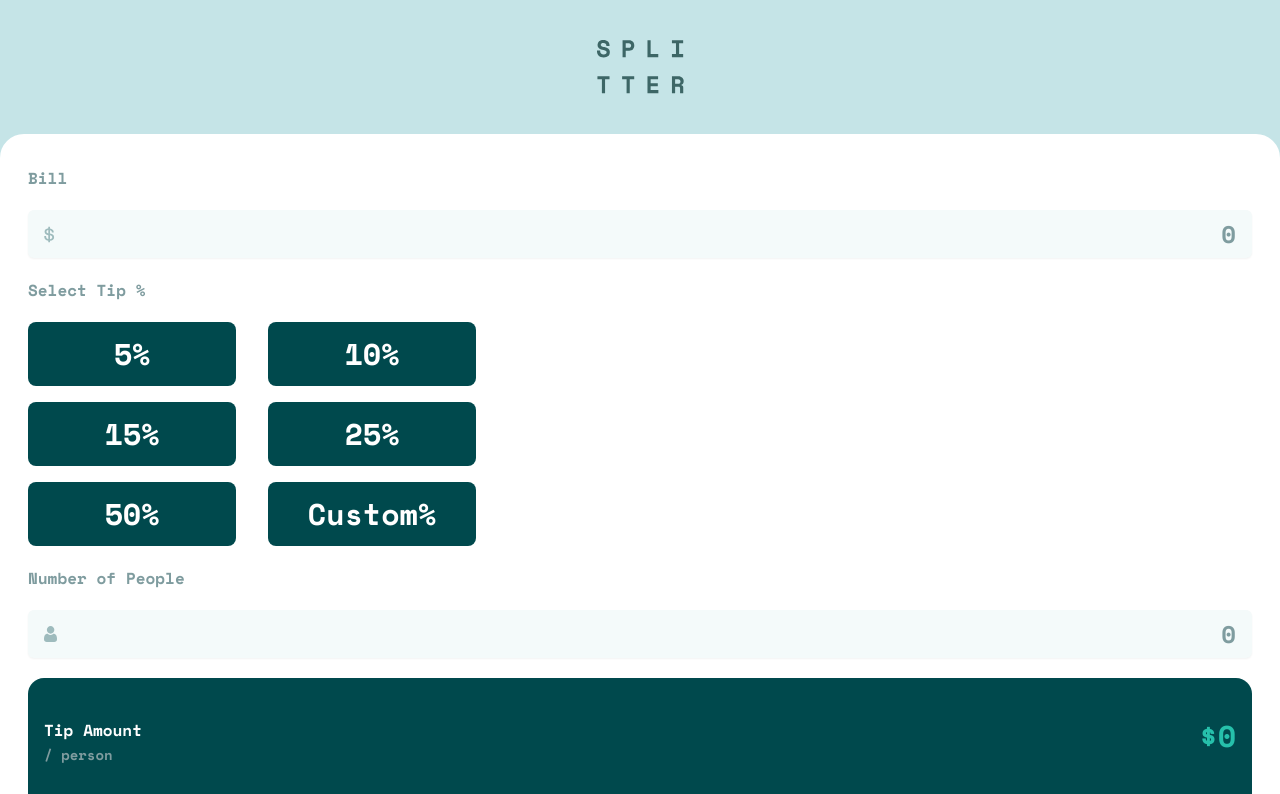
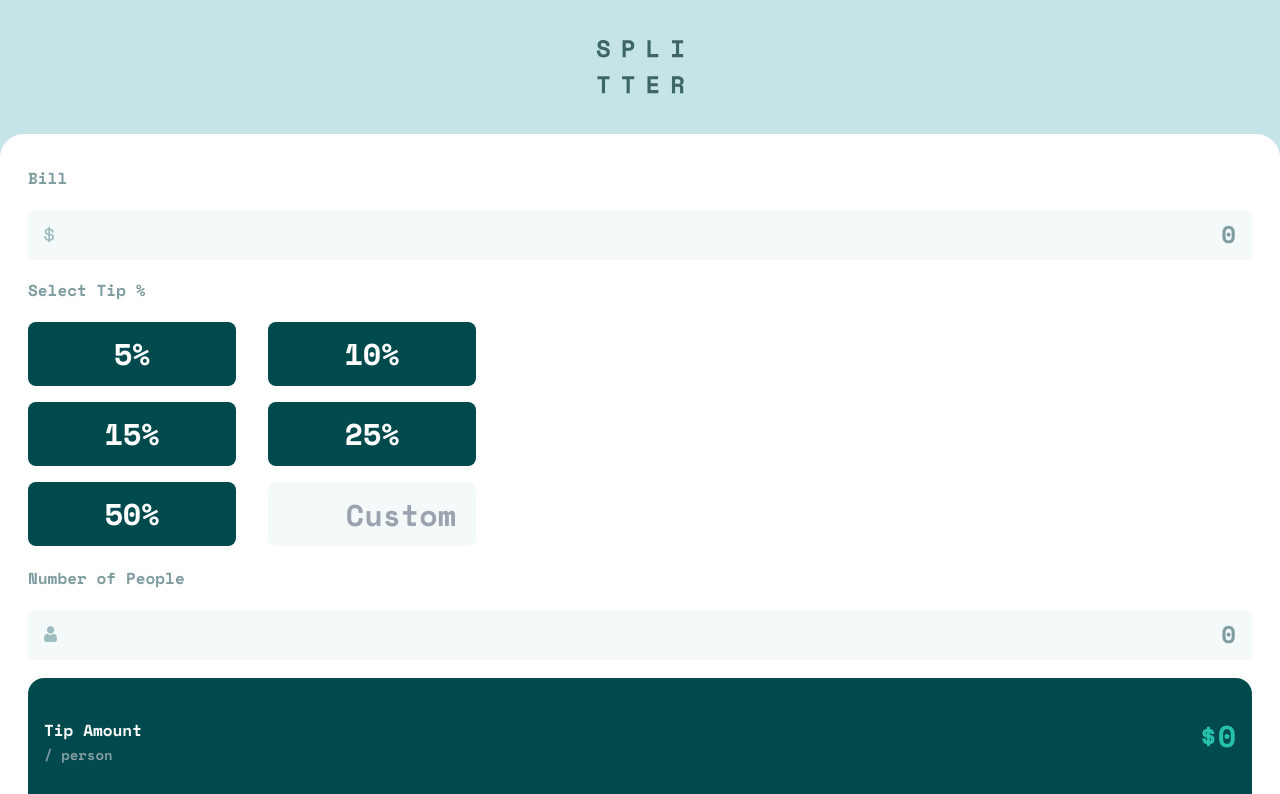
Before and after one commit to zayaanw/tip-calc, a React (Vite) app: page / in a window 1280 px wide. Shown: the top 794 px of the page. Built offline with nearby package versions, Linux system fonts and the light colour scheme.

Commit message:
Custom button added

```diff
--- a/src/App.jsx
+++ b/src/App.jsx
@@ -4,6 +4,7 @@ import Logo from "./components/Logo";
 import Container from "./components/Container";
 import Bill from "./components/Bill";
 import Total from "./components/Total";
+import CustomInput from "./components/CustomInput";
 
 function App() {
   return (
@@ -20,7 +21,7 @@ function App() {
             <TipButton percentage={15} />
             <TipButton percentage={25} />
             <TipButton percentage={50} />
-            <TipButton percentage={"Custom"} />
+            <CustomInput />
           </div>
           <h1 className="text-[#7f9c9f]">Number of People</h1>
           <Bill img="src\assets\icon-person.svg" />
--- /dev/null
+++ b/src/components/CustomInput.jsx
@@ -0,0 +1,16 @@
+function CustomInput() {
+  return (
+    <label className="relative w-full">
+      <span className="sr-only">Custom input</span>
+      <input
+        className="h-16 w-52 rounded-lg bg-[#f4fafa]  p-5 text-3xl text-white hover:bg-[#26c0ab] hover:text-[#00494d]"
+        placeholder="Custom"
+        type="number"
+        name="total_bill"
+        dir="rtl"
+      />
+    </label>
+  );
+}
+
+export default CustomInput;
```
